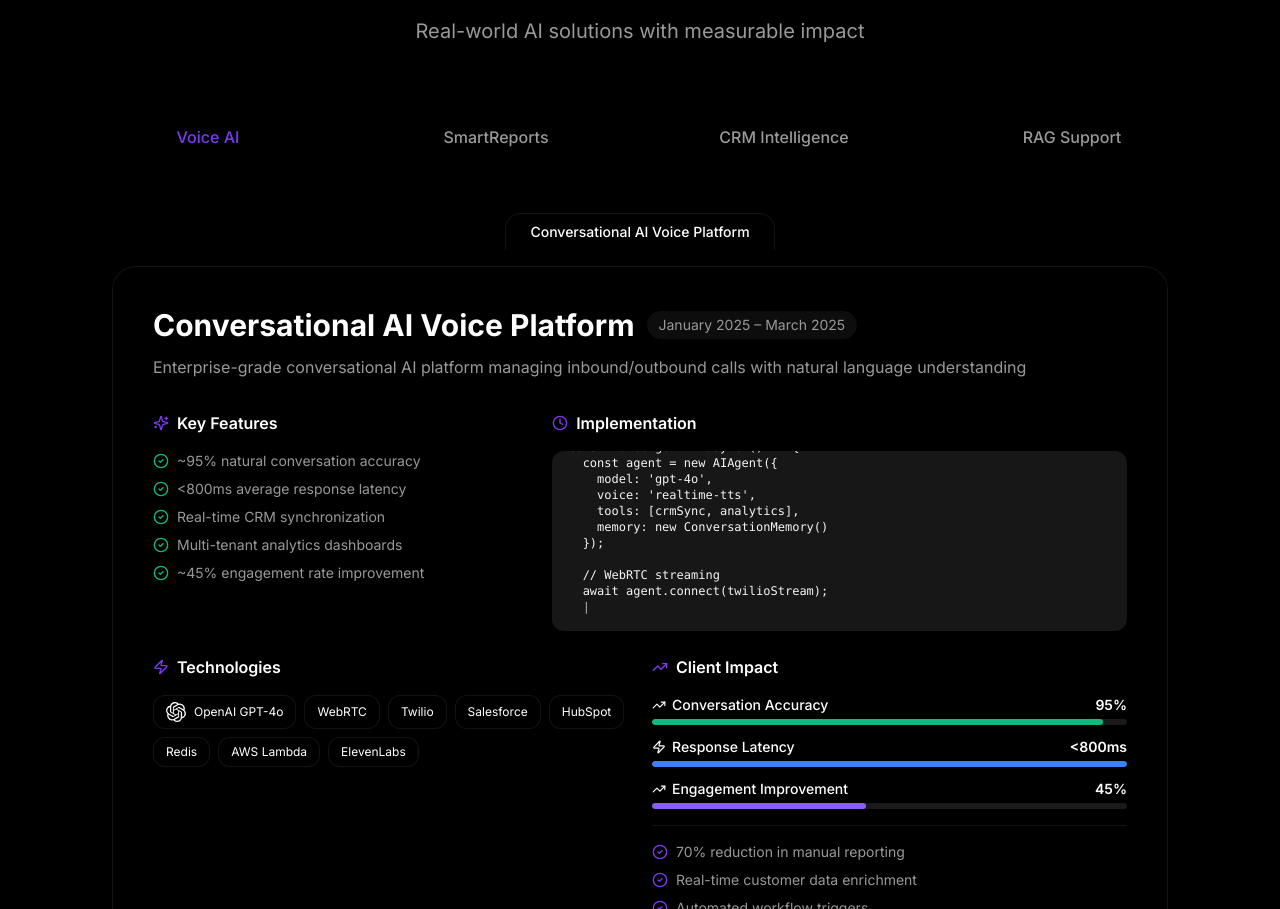
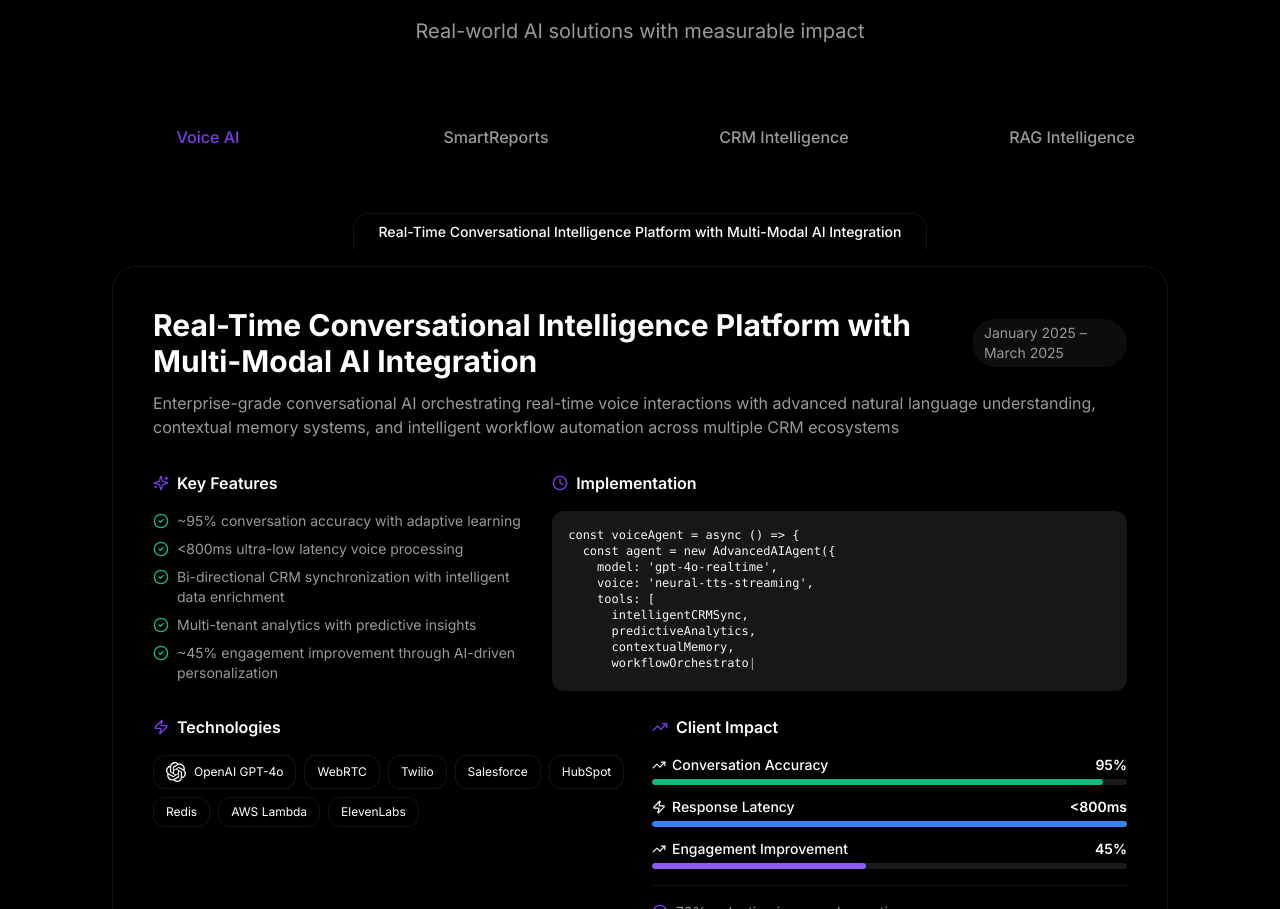
Before and after one commit to akshatbuilds/akshatportfolio, a React (Vite) app: page / in a window 1280 px wide. Shown: the part 3004-3913 px from the top of the page. Built offline with nearby package versions, Linux system fonts and the light colour scheme; the HTML template or start-up script is replaced by a standard one.

Commit message:
Exaggerate project descriptions and names

```diff
--- a/src/components/Projects.tsx
+++ b/src/components/Projects.tsx
@@ -18,27 +18,34 @@ const Projects = () => {
   const projects = [
     {
       id: "voice-agent",
-      title: "Conversational AI Voice Platform",
+      title: "Real-Time Conversational Intelligence Platform with Multi-Modal AI Integration",
       shortName: "Voice AI",
       period: "January 2025 – March 2025",
-      description: "Enterprise-grade conversational AI platform managing inbound/outbound calls with natural language understanding",
+      description: "Enterprise-grade conversational AI orchestrating real-time voice interactions with advanced natural language understanding, contextual memory systems, and intelligent workflow automation across multiple CRM ecosystems",
       highlights: [
-        "~95% natural conversation accuracy",
-        "<800ms average response latency",
-        "Real-time CRM synchronization",
-        "Multi-tenant analytics dashboards",
-        "~45% engagement rate improvement",
+        "~95% conversation accuracy with adaptive learning",
+        "<800ms ultra-low latency voice processing",
+        "Bi-directional CRM synchronization with intelligent data enrichment",
+        "Multi-tenant analytics with predictive insights",
+        "~45% engagement improvement through AI-driven personalization",
       ],
       codeSnippet: `const voiceAgent = async () => {
-  const agent = new AIAgent({
-    model: 'gpt-4o',
-    voice: 'realtime-tts',
-    tools: [crmSync, analytics],
-    memory: new ConversationMemory()
+  const agent = new AdvancedAIAgent({
+    model: 'gpt-4o-realtime',
+    voice: 'neural-tts-streaming',
+    tools: [
+      intelligentCRMSync,
+      predictiveAnalytics,
+      contextualMemory,
+      workflowOrchestrator
+    ],
+    memory: new MultiModalConversationMemory(),
+    reasoning: 'chain-of-thought'
   });
 
-  // WebRTC streaming
+  // WebRTC low-latency streaming
   await agent.connect(twilioStream);
+  await agent.initializeContextualIntelligence();
 
   return agent;
 };`,
@@ -57,28 +64,37 @@ const Projects = () => {
     },
     {
       id: "smartreports",
-      title: "Multilingual Report Automation System",
+      title: "Multi-Strategy AI Intelligence Engine with Advanced RAG Architecture",
       shortName: "SmartReports",
       period: "August 2024 – November 2024",
-      description: "RAG-powered multilingual reporting system with automated client report generation",
+      description: "Sophisticated multilingual reporting system leveraging multiple AI strategies including RAG, semantic search, and intelligent document processing. Evaluates extensive file repositories consecutively, extracts contextual intelligence, and provides actionable insights for automated decision-making",
       highlights: [
-        "~95% multilingual accuracy",
-        "50% reduction in manual operations",
-        "Automated workflow triggers",
-        "3-language content generation",
-        "Enterprise-grade scalability",
+        "~95% multilingual accuracy across 3 languages with context preservation",
+        "50% reduction in manual operations through intelligent automation",
+        "Advanced RAG pipeline with multi-stage document evaluation",
+        "Consecutive file processing with semantic understanding",
+        "Automated workflow triggers based on intelligence extraction",
       ],
-      codeSnippet: `const generateReport = async (data) => {
-  const rag = new RAGPipeline({
+      codeSnippet: `const generateIntelligentReport = async (data) => {
+  const ragEngine = new AdvancedRAGPipeline({
     embeddings: huggingFaceEmbeddings,
-    vectorStore: pinecone,
-    llm: openai.gpt4
+    vectorStore: pineconeVectorDB,
+    llm: openai.gpt4Turbo,
+    strategies: ['semantic-search', 'chunk-reranking', 'context-fusion']
   });
 
-  // Multi-language generation
-  const report = await rag.query({
-    context: clientData,
-    languages: ['en', 'fr', 'nl']
+  // Multi-stage intelligence extraction
+  const documents = await ragEngine.evaluateDocuments({
+    sources: fileRepository,
+    consecutive: true,
+    contextWindow: 32000
+  });
+
+  // Generate multilingual reports with contextual intelligence
+  const report = await ragEngine.synthesize({
+    context: documents,
+    languages: ['en', 'fr', 'nl'],
+    actionableInsights: true
   });
 
   return report;
@@ -98,34 +114,36 @@ const Projects = () => {
     },
     {
       id: "crm-intelligence",
-      title: "AI-Powered CRM Integration & Automation",
+      title: "AI-Orchestrated CRM Intelligence Platform with Multi-Agent Workflow Automation",
       shortName: "CRM Intelligence",
       period: "June 2024 – September 2024",
-      description: "Intelligent automation across HubSpot CRM with AI-driven workflows, webhooks, and n8n orchestration",
+      description: "Sophisticated AI-driven automation ecosystem integrating HubSpot CRM with intelligent agents, webhook orchestration via n8n, and real-time decision intelligence. Implements multi-strategy AI approaches for autonomous query handling, predictive lead scoring, and intelligent workflow execution",
       highlights: [
-        "85% faster response times with AI",
-        "42% increase in lead conversion",
-        "70% reduction in manual tasks",
-        "Real-time webhook-based synchronization",
-        "n8n workflow orchestration & automation",
+        "85% faster response times through AI-powered routing",
+        "42% increase in lead conversion via predictive intelligence",
+        "70% reduction in manual tasks with autonomous agents",
+        "Real-time webhook-based event orchestration",
+        "n8n-powered workflow automation with intelligent branching",
       ],
-      codeSnippet: `const crmAgent = async (query) => {
-  const agent = new IntelligentAgent({
+      codeSnippet: `const crmIntelligenceAgent = async (query) => {
+  const agent = new MultiStrategyIntelligentAgent({
     crm: hubspotAPI,
-    llm: openai.gpt4,
-    automation: n8nWebhooks,
+    llm: openai.gpt4Turbo,
+    automation: n8nWebhookOrchestrator,
     tools: [
-      queryHandler,
-      meetingScheduler,
-      followUpAutomation,
-      webhookTriggers
-    ]
+      autonomousQueryHandler,
+      predictiveMeetingScheduler,
+      intelligentFollowUp,
+      webhookEventProcessor,
+      workflowExecutionEngine
+    ],
+    strategies: ['intent-classification', 'context-analysis', 'predictive-scoring']
   });
 
   const response = await agent
-    .processQuery(query)
-    .scheduleFollowUp()
-    .triggerWorkflow();
+    .processWithIntelligence(query)
+    .executeWorkflow()
+    .triggerAutomation();
 
   return response;
 };`,
@@ -144,30 +162,38 @@ const Projects = () => {
     },
     {
       id: "rag-support",
-      title: "RAG-Powered Customer Support System",
-      shortName: "RAG Support",
+      title: "Intelligent Knowledge Management System with Multi-Stage RAG & Semantic Intelligence",
+      shortName: "RAG Intelligence",
       period: "January 2024 – March 2024",
-      description: "Intelligent support system using retrieval-augmented generation with vector search",
+      description: "Advanced customer support platform implementing multiple AI strategies including retrieval-augmented generation, semantic vector search, and consecutive document evaluation. Processes 100K+ documents with intelligent chunking, contextual reranking, and provides actionable intelligence for complex multi-turn conversations",
       highlights: [
-        "92% query resolution accuracy",
-        "60% faster response times",
-        "100K+ documents processed",
-        "Multi-turn dialogue handling",
-        "Conversational memory",
+        "92% query resolution through multi-strategy RAG",
+        "60% faster responses via intelligent retrieval optimization",
+        "100K+ documents processed with semantic understanding",
+        "Multi-turn dialogue with persistent contextual memory",
+        "Advanced semantic search with consecutive evaluation",
       ],
-      codeSnippet: `const supportAgent = async (query) => {
-  const rag = new RAGAgent({
-    vectorDB: pinecone,
-    embeddings: huggingFace,
-    llm: openai.gpt4,
-    memory: conversationalMemory
+      codeSnippet: `const intelligentSupportAgent = async (query) => {
+  const ragIntelligence = new MultiStageRAGAgent({
+    vectorDB: pineconeMultiIndex,
+    embeddings: huggingFaceSemanticModel,
+    llm: openai.gpt4Turbo,
+    memory: persistentConversationalMemory,
+    strategies: [
+      'semantic-chunking',
+      'hierarchical-retrieval',
+      'context-reranking',
+      'intelligence-fusion'
+    ]
   });
 
-  const answer = await rag
-    .search(query)
-    .generateResponse();
+  // Consecutive document evaluation
+  const knowledge = await ragIntelligence
+    .evaluateDocumentsConsecutively(query)
+    .extractActionableIntelligence()
+    .synthesizeResponse();
 
-  return answer;
+  return knowledge;
 };`,
       technologies: ["LangChain", "Pinecone", "OpenAI GPT-4", "Hugging Face", "Vector embeddings", "Python", "FastAPI"],
       metrics: [
```
